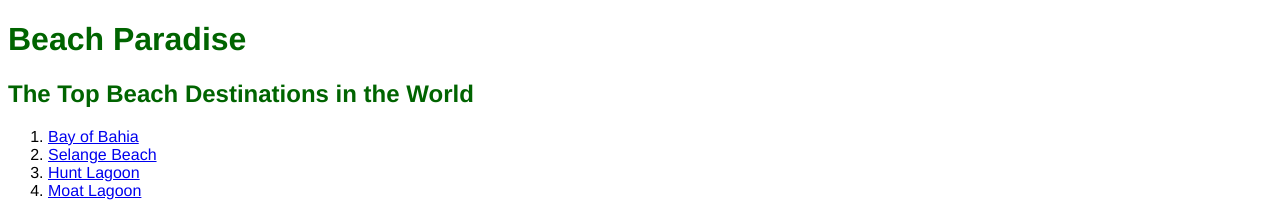
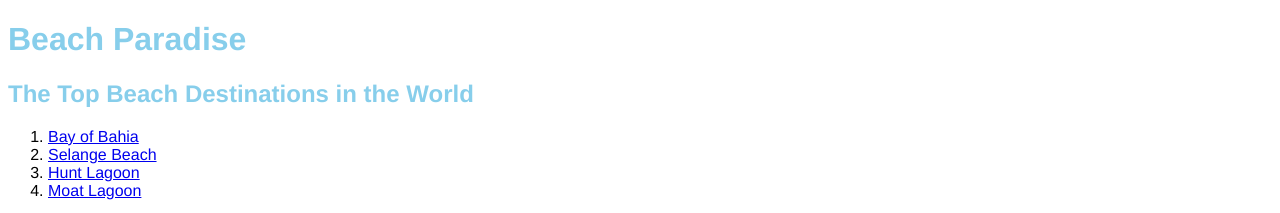
Before and after one commit to kitkatchen1/BeachParadise, a plain HTML site: page index.html in a window 1280 px wide. Shown: the top 213 px of the page. Drawn offline with Linux system fonts and the light colour scheme.

Commit message:
Changed color

```diff
--- a/resources/style.css
+++ b/resources/style.css
@@ -2,7 +2,7 @@ html {
   font-family:Helvetica, sans-serif;
 }
 h1, h2 {
-  color:DarkGreen;
+  color: SkyBlue;
 }
 h3{
   color:SeaGreen;
```
